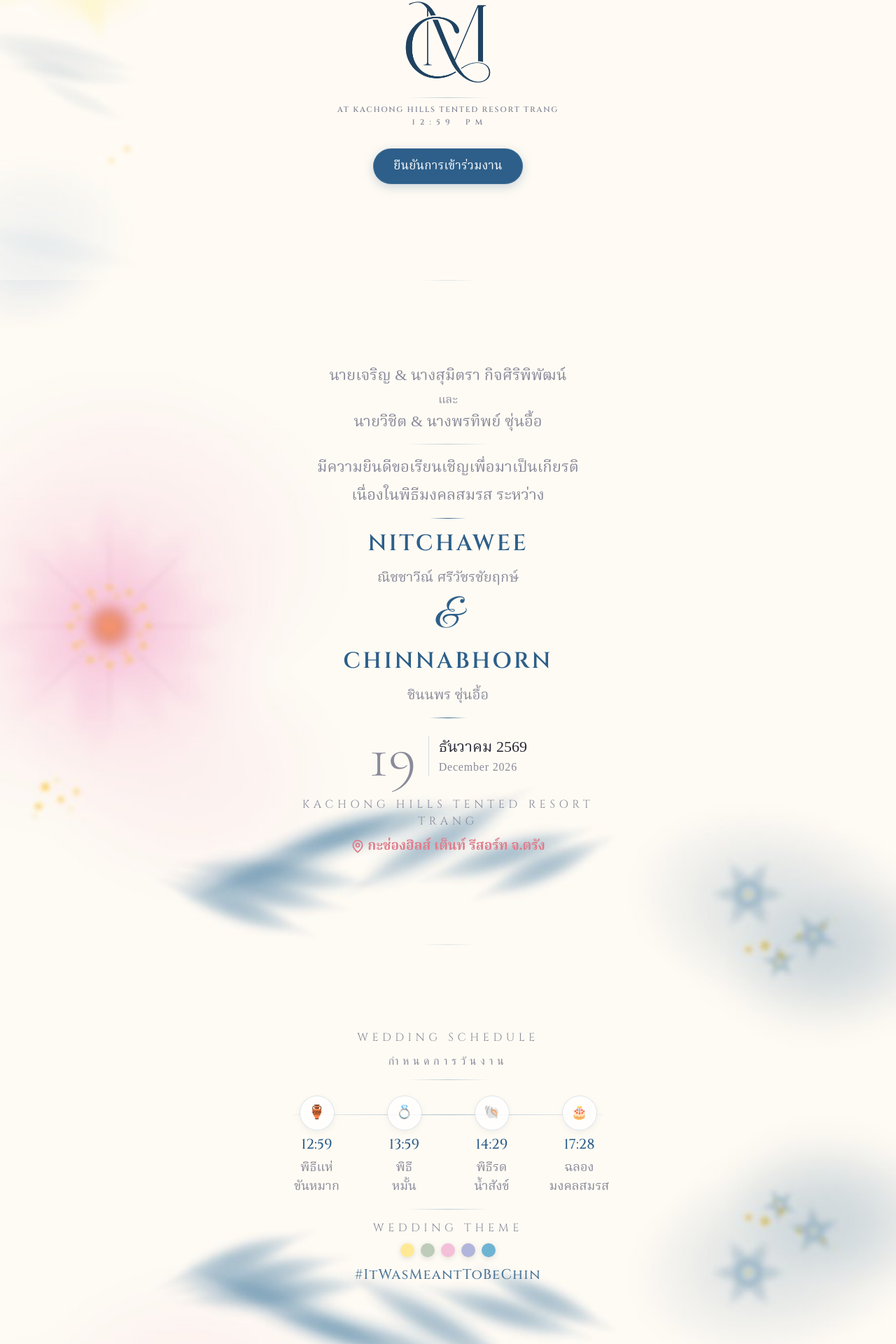
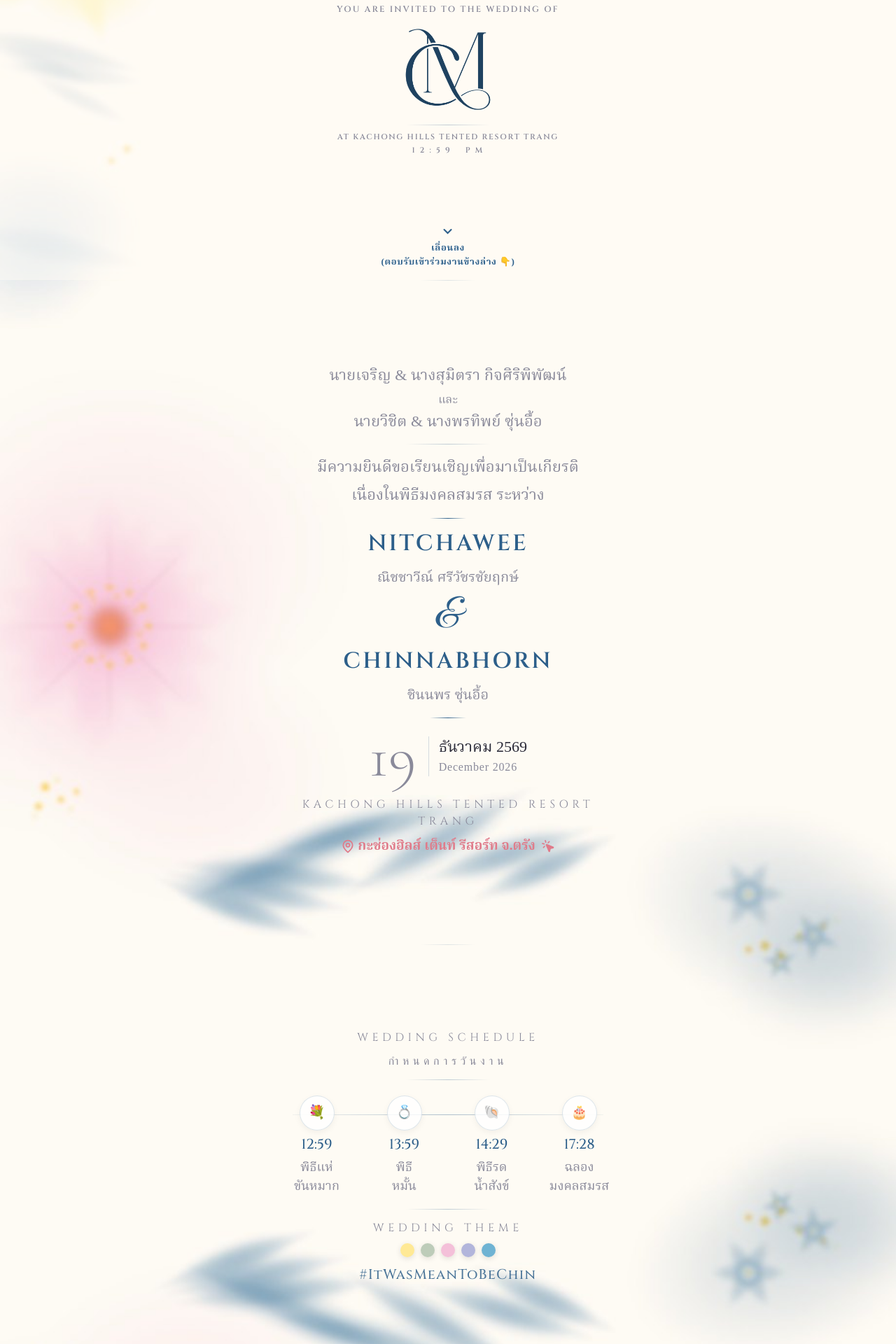
Before and after one commit to 0xchimz/mcwedding.day, a Next.js app: page / in a window 1280 px wide. Shown: the part 400-2320 px from the top of the page at 70% size. Built offline with nearby package versions, Linux system fonts and the light colour scheme.

Commit message:
feat: enhance scroll hint behavior and styling, introduce a click hint animation, and refine various UI texts and icons.

```diff
--- a/app/globals.css
+++ b/app/globals.css
@@ -387,6 +387,17 @@ body::before {
   background-color: #234b6e;
   transform: translateY(-2px);
   box-shadow: 0 6px 20px rgba(45, 95, 138, 0.35);
+  animation: none;
+}
+
+@keyframes pulse-fast {
+  0% { transform: scale(1); box-shadow: 0 4px 15px rgba(45, 95, 138, 0.25); }
+  50% { transform: scale(1.05); box-shadow: 0 10px 25px rgba(45, 95, 138, 0.45); }
+  100% { transform: scale(1); box-shadow: 0 4px 15px rgba(45, 95, 138, 0.25); }
+}
+
+.btn-register {
+  animation: pulse-fast 0.8s infinite ease-in-out;
 }
 
 /* SCROLL HINT */
@@ -401,9 +412,10 @@ body::before {
   gap: 4px;
   z-index: 200;
   pointer-events: none;
-  animation: bob 2s infinite;
-  opacity: .4;
-  transition: opacity .5s;
+  animation: bob 3s ease-in-out infinite;
+  opacity: 1;
+  filter: drop-shadow(0 2px 4px rgba(255, 255, 255, 0.4));
+  transition: opacity .5s, transform 0.5s;
 }
 
 .sh.gone {
@@ -411,16 +423,29 @@ body::before {
 }
 
 @keyframes bob {
-
-  0%,
-  100% {
+  0%, 20%, 40%, 100% {
     transform: translateX(-50%) translateY(0);
   }
-
-  50% {
-    transform: translateX(-50%) translateY(6px);
+  10%, 30% {
+    transform: translateX(-50%) translateY(10px);
   }
 }
+
+@keyframes click-hint {
+  0%, 75%, 100% { transform: scale(1); }
+  10% { transform: scale(1.3); }
+  20% { transform: scale(1); }
+  30% { transform: scale(1.3); }
+}
+
+.pointer-hint {
+  animation: click-hint 3.5s ease-in-out infinite;
+  display: inline-block;
+  vertical-align: middle;
+  color: #e07b8a;
+  margin-left: 4px;
+}
+
 /* LIGHTBOX */
 .lightbox-overlay {
   position: fixed;
--- a/app/page.tsx
+++ b/app/page.tsx
@@ -1,7 +1,7 @@
 'use client';
 
 import { useEffect, useRef, useState } from 'react';
-import { MapPin } from 'lucide-react';
+import { MapPin, MousePointerClick } from 'lucide-react';
 
 /** Fade-up animation variant for each child element */
 function R({ children, delay = 0, className = '' }: { children?: React.ReactNode; delay?: number; className?: string }) {
@@ -86,12 +86,18 @@ export default function WeddingEcard() {
   }, [lightboxIndex]);
 
   useEffect(() => {
-    // Hide scroll hint on first interaction
     const handleScrollHint = () => {
       const sh = document.getElementById('sh');
-      if (sh) sh.classList.add('gone');
+      if (!sh) return;
+      if (window.scrollY > 30) {
+        sh.classList.add('gone');
+      } else {
+        sh.classList.remove('gone');
+      }
     };
-    window.addEventListener('scroll', handleScrollHint, { once: true });
+    window.addEventListener('scroll', handleScrollHint);
+    // Call once to set initial state
+    handleScrollHint();
     return () => window.removeEventListener('scroll', handleScrollHint);
   }, []);
 
@@ -130,13 +136,6 @@ export default function WeddingEcard() {
           </R>
           <R className="xs" delay={0.5}>
             <div style={{ fontSize: '11px', letterSpacing: '.2em', marginTop: '-2px' }}>1 2 : 5 9 &nbsp;&nbsp; P M</div>
-          </R>
-          <R delay={0.6}>
-            <div style={{ marginTop: '24px' }}>
-              <a href="https://forms.gle/vbJbmdb4bSkvk9yA6" target="_blank" rel="noopener noreferrer" className="btn-register">
-                ยืนยันการเข้าร่วมงาน
-              </a>
-            </div>
           </R>
         </div>
         <div className="sep"></div>
@@ -180,6 +179,7 @@ export default function WeddingEcard() {
               <a href="https://maps.app.goo.gl/Lv1XmGrwo2rdrdw57" target="_blank" rel="noopener noreferrer" style={{ display: 'inline-flex', alignItems: 'center', gap: '4px', color: '#e07b8a', textDecoration: 'none', fontWeight: 600 }}>
                 <MapPin size={20} strokeWidth={2.2} />
                 กะช่องฮิลส์ เต็นท์ รีสอร์ท จ.ตรัง
+                <MousePointerClick size={20} fill="currentColor" className="pointer-hint" />
               </a>
             </div>
           </R>
@@ -194,7 +194,7 @@ export default function WeddingEcard() {
           <R delay={0.2} className="w-full">
             <div className="tl-wrap">
               <div className="tl-item">
-                <div className="tl-icon">🏺</div>
+                <div className="tl-icon">💐</div>
                 <div className="tl-time">12:59</div>
                 <div className="tl-lbl">พิธีแห่<br />ขันหมาก</div>
               </div>
@@ -226,7 +226,7 @@ export default function WeddingEcard() {
               <div className="th-dot" style={{ background: '#6fb3d3' }}></div>
             </div>
           </R>
-          <R delay={0.5}><span className="hashtag">#ItWasMeantToBeChin</span></R>
+          <R delay={0.5}><span className="hashtag">#ItWasMeanToBeChin</span></R>
         </div>
         <div className="sep"></div>
 
@@ -287,22 +287,22 @@ export default function WeddingEcard() {
           <R delay={0.5}>
             <div style={{ marginTop: '15px', marginBottom: '20px' }}>
               <a href="https://forms.gle/vbJbmdb4bSkvk9yA6" target="_blank" rel="noopener noreferrer" className="btn-register">
-                ลงทะเบียนเข้าร่วม
+                ตอบรับ/ปฏิเสธการเข้าร่วมงาน 💕
               </a>
             </div>
           </R>
-          <R delay={0.6}><span className="hashtag" style={{ fontSize: '18px' }}>#ItWasMeantToBeChin</span></R>
+          <R delay={0.6}><span className="hashtag" style={{ fontSize: '18px' }}>#ItWasMeanToBeChin</span></R>
         </div>
 
       </div>
 
       {/* ══ SCROLL HINT ══ */}
       <div className="sh" id="sh">
-        <svg width="16" height="16" viewBox="0 0 24 24" fill="none" stroke="#2d5f8a" strokeWidth="2" strokeLinecap="round">
+        <svg width="20" height="20" viewBox="0 0 24 24" fill="none" stroke="#2d5f8a" strokeWidth="2.5" strokeLinecap="round">
           <polyline points="6 9 12 15 18 9" />
         </svg>
-        <span style={{ fontFamily: "'Cinzel', serif", fontSize: '7px', letterSpacing: '.4em', color: 'var(--blue)', textTransform: 'uppercase' }}>
-          scroll
+        <span style={{ textAlign: 'center', fontFamily: "'Noto Serif Thai', serif", fontSize: '13px', fontWeight: '700', letterSpacing: '.05em', color: 'var(--blue)', textShadow: '0 1px 2px rgba(255,255,255,0.8)' }}>
+          เลื่อนลง <br />(ตอบรับเข้าร่วมงานข้างล่าง 👇)
         </span>
       </div>
 
```
